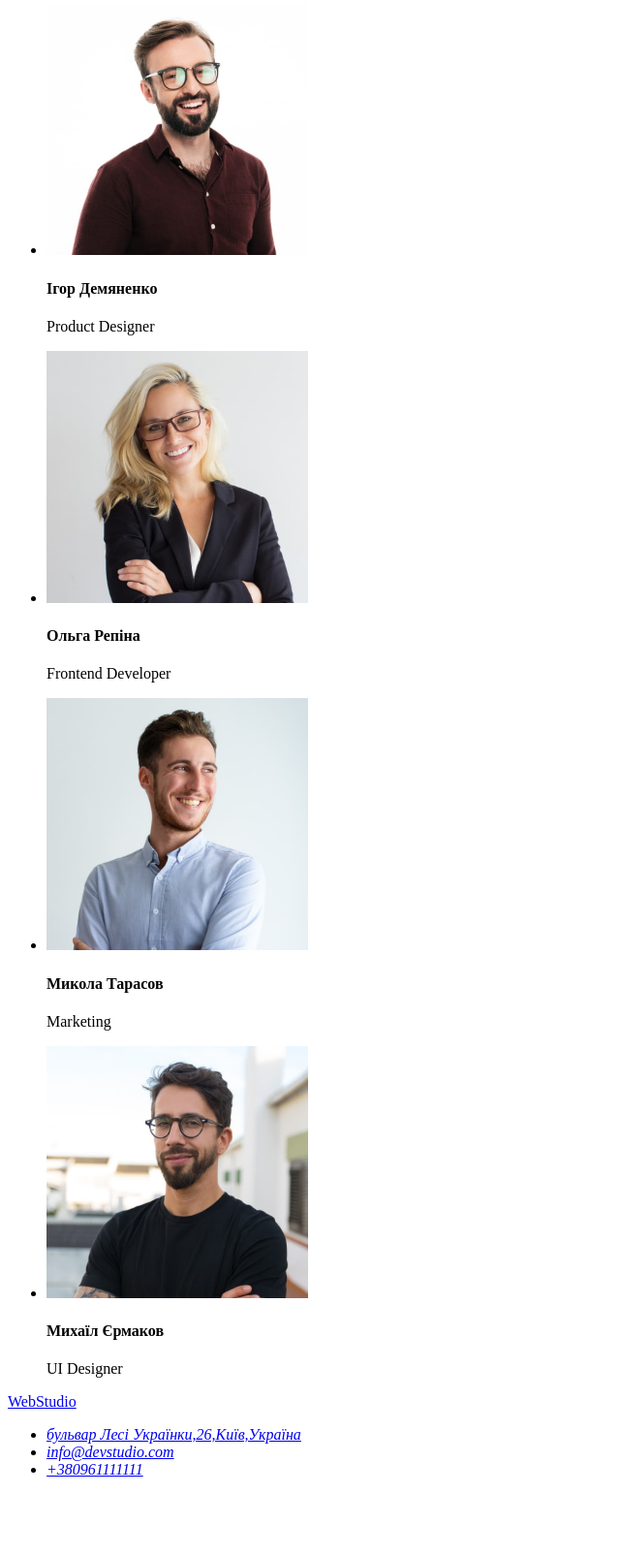
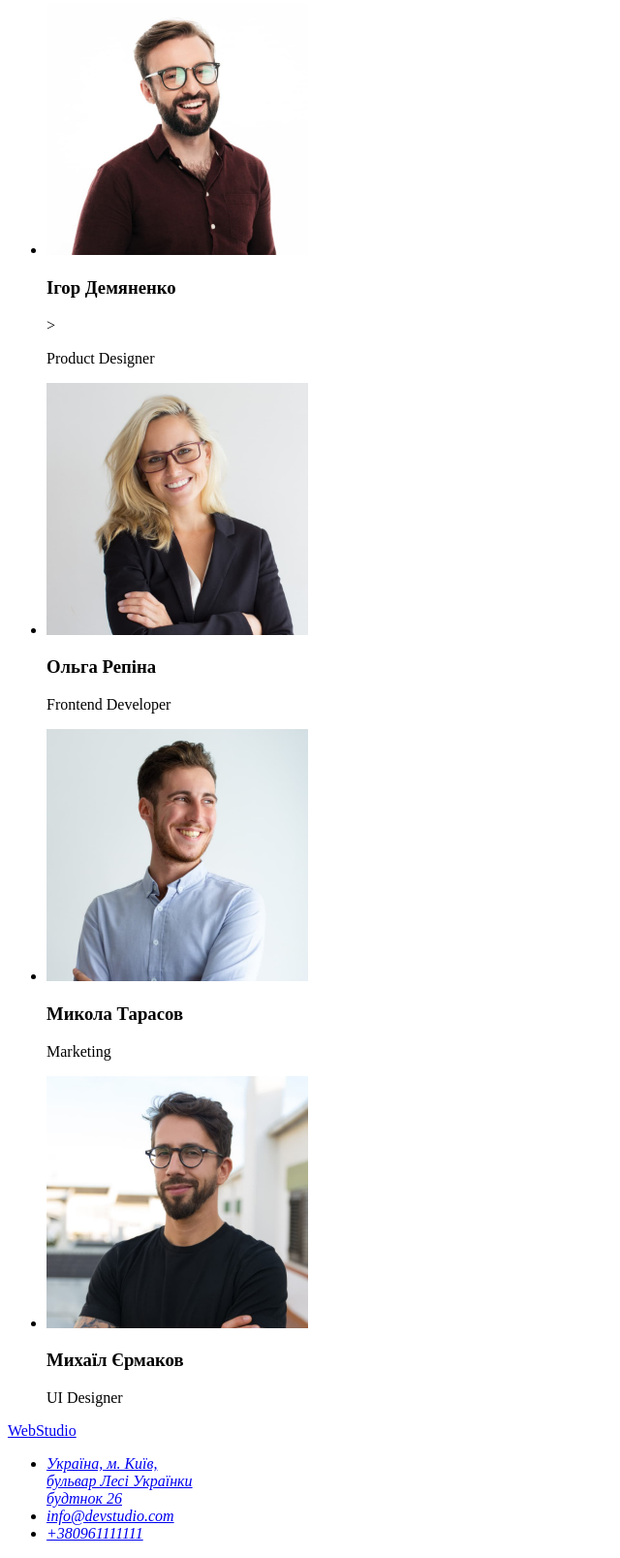
Before and after one commit to Inna-Kmit/goit-markup-hw-01, a plain HTML site: page index.html in a window 1280 px wide. Shown: the part 1645-3252 px from the top of the page at 97% size, without its empty margins (0-640 px from the left). Before the commit the page ends 3186 px from the top, so only its background shows below. Drawn offline with Linux system fonts and the light colour scheme.

Commit message:
final homework 1

```diff
--- a/index.html
+++ b/index.html
@@ -18,7 +18,7 @@
         </ul>
       </nav>
       <ul>
-        <li><a href="email:info@devstudio.com">info@devstudio.com</a></li>
+        <li><a href="mailto:info@devstudio.com">info@devstudio.com</a></li>
         <li><a href="tel:+380961111111">+380961111111</a></li>
       </ul>
     </header>
@@ -106,7 +106,8 @@
                 width="270"
                 height="260"
             /></a>
-            <h4>Ігор Демяненко</h4>
+            <h3>Ігор Демяненко</h3>
+            >
             <p>Product Designer</p>
           </li>
           <li>
@@ -117,7 +118,7 @@
                 width="270"
                 height="260"
             /></a>
-            <h4>Ольга Репіна</h4>
+            <h3>Ольга Репіна</h3>
             <p>Frontend Developer</p>
           </li>
           <li>
@@ -128,7 +129,7 @@
                 width="270"
                 height="260"
             /></a>
-            <h4>Микола Тарасов</h4>
+            <h3>Микола Тарасов</h3>
             <p>Marketing</p>
           </li>
           <li>
@@ -139,7 +140,7 @@
                 width="270"
                 height="260"
             /></a>
-            <h4>Михаїл Єрмаков</h4>
+            <h3>Михаїл Єрмаков</h3>
             <p>UI Designer</p>
           </li>
         </ul>
@@ -155,10 +156,13 @@
               href="https://goo.gl/maps/HSE5JAR4KQZCMENW9"
               target="_blank"
               rel="noreferrer noopener"
-              >бульвар Лесі Українки,26,Київ,Україна</a
             >
+              Україна, м. Київ, <br />
+              бульвар Лесі Українки <br />
+              будтнок 26
+            </a>
           </li>
-          <li><a href="email:info@devstudio.com">info@devstudio.com</a></li>
+          <li><a href="mailto:info@devstudio.com">info@devstudio.com</a></li>
           <li><a href="tel:+380961111111">+380961111111</a></li>
         </ul>
       </address>
```
Also changed, not shown: .prettier.json (renamed from prettier.json).
